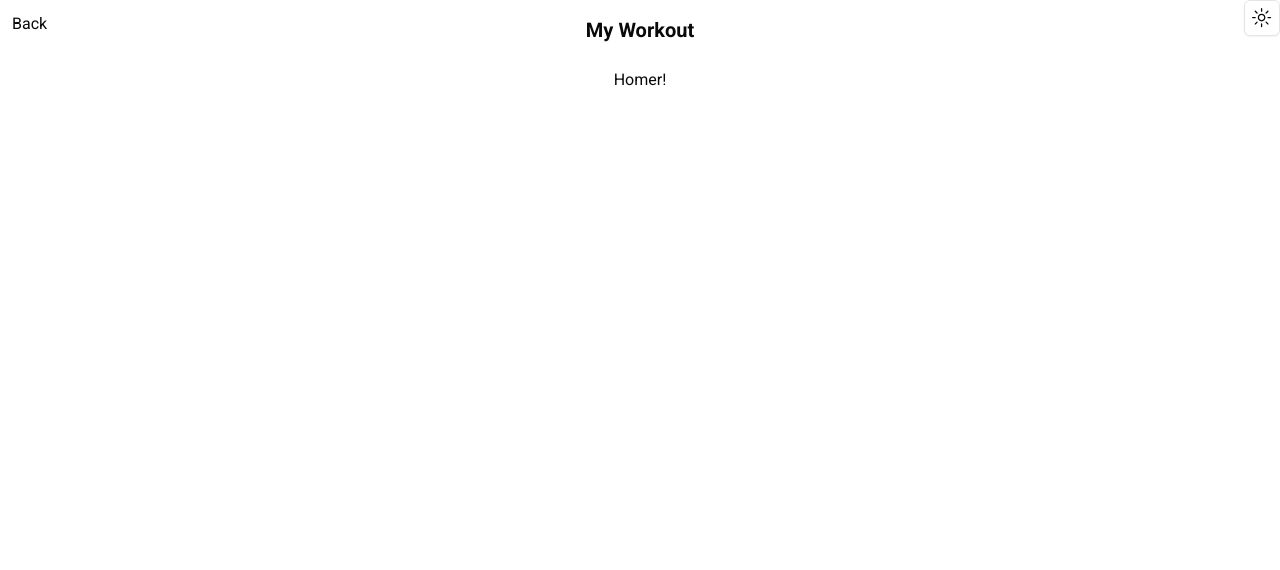
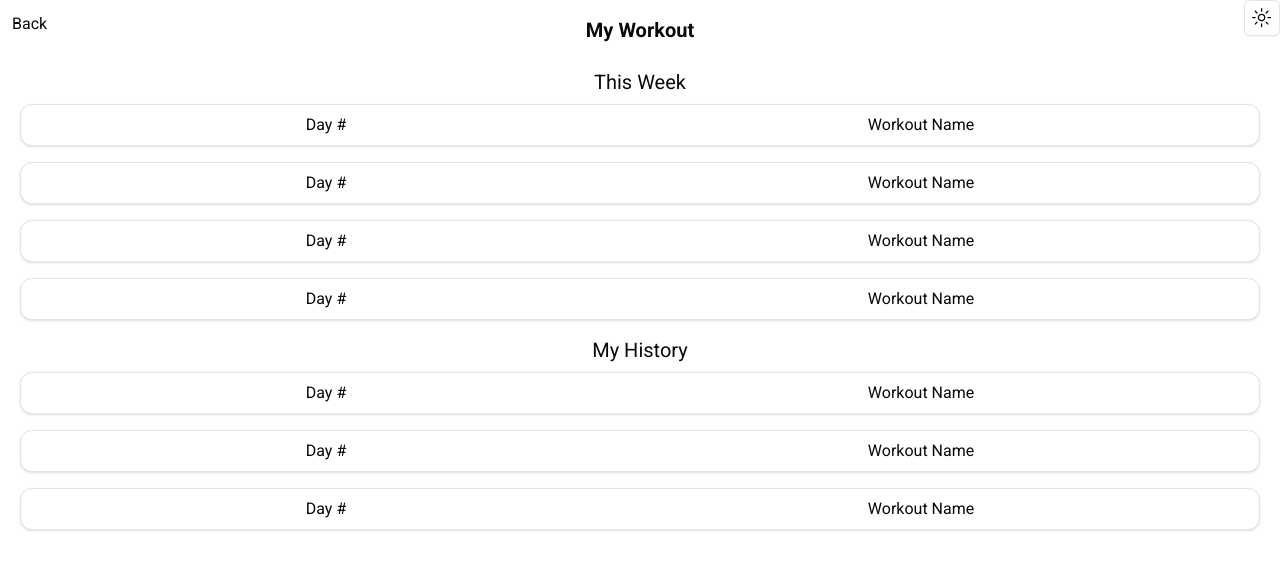
Before and after one commit to zaqreynolds/homer, a Next.js app: page / in a window 1280 px wide. Shown: the top 570 px of the page. Built offline with nearby package versions, Linux system fonts and the light colour scheme.

Commit message:
Refactor: Update component imports and structure
- Updated component imports and structure for better organization.

```diff
--- /dev/null
+++ b/app/ClientWeek/page.tsx
@@ -0,0 +1,19 @@
+import WorkoutCard from "@/components/WorkoutCard";
+
+const ClientWeek = () => {
+  return (
+    <div className="grow flex flex-col w-full items-center">
+      <h2 className="text-xl">This Week</h2>
+      <WorkoutCard />
+      <WorkoutCard />
+      <WorkoutCard />
+      <WorkoutCard />
+      <h2 className="text-xl mt-2">My History</h2>
+      <WorkoutCard />
+      <WorkoutCard />
+      <WorkoutCard />
+    </div>
+  );
+};
+
+export default ClientWeek;
--- a/app/page.tsx
+++ b/app/page.tsx
@@ -1,9 +1,10 @@
 import Image from "next/image";
+import ClientWeek from "./ClientWeek/page";
 
 export default function Home() {
   return (
     <main className="grow flex flex-col p-5 items-center">
-      <h1>Homer!</h1>
+      <ClientWeek />
     </main>
   );
 }
--- /dev/null
+++ b/components/WorkoutCard.tsx
@@ -0,0 +1,14 @@
+import { Card, CardContent } from "./ui/card";
+
+const WorkoutCard = () => {
+  return (
+    <Card className="flex-row w-full my-2">
+      <CardContent className="flex w-full justify-around py-2">
+        <div>Day #</div>
+        <div>Workout Name</div>
+      </CardContent>
+    </Card>
+  );
+};
+
+export default WorkoutCard;
```
Also changed, not shown: 1 other file (tests, documents, lock files or other folders).
